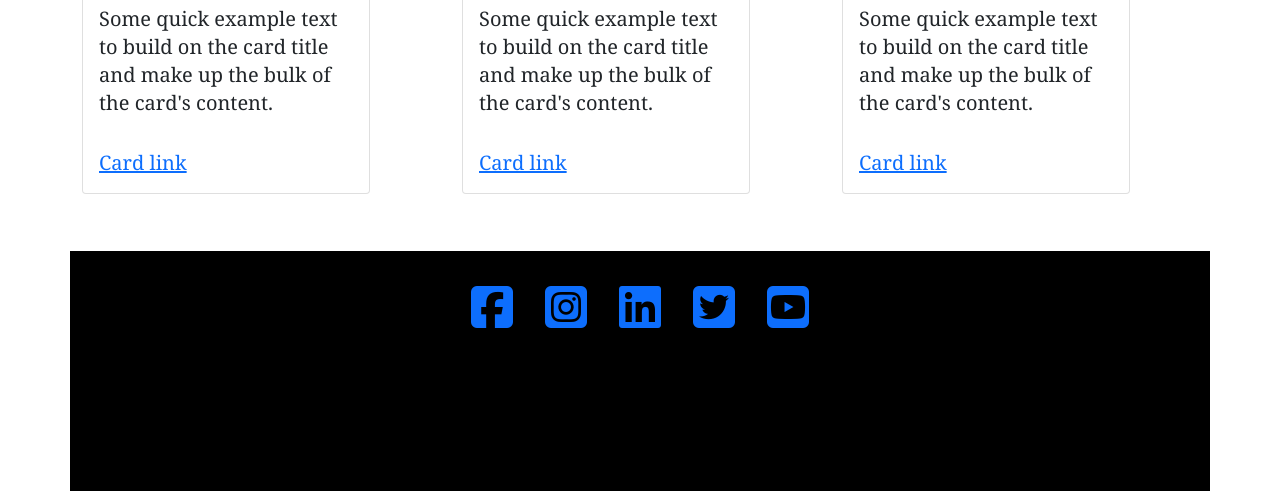
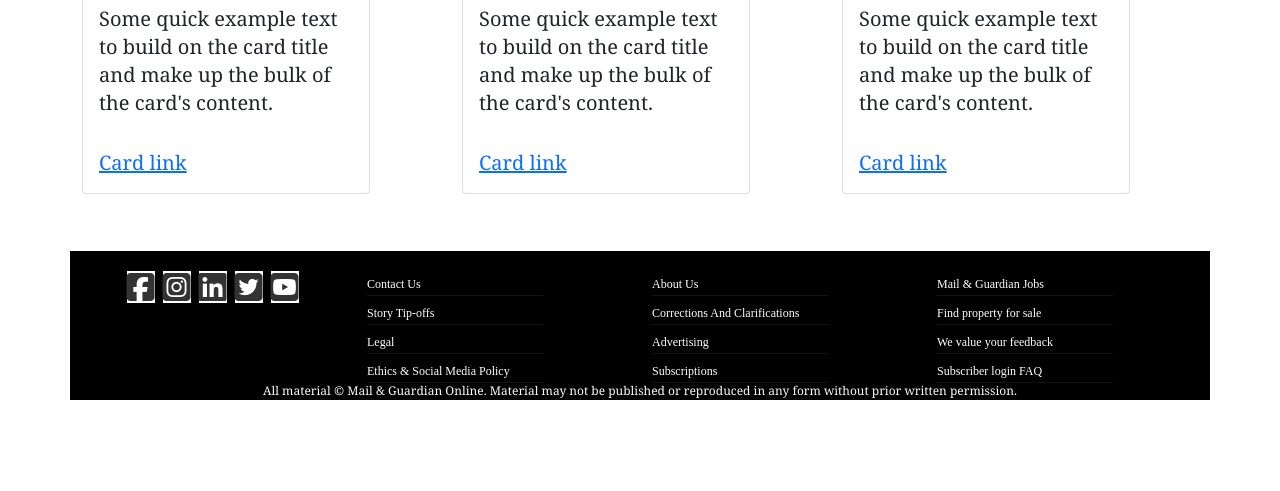
Before and after one commit to Mail-and-Guardian/mg-atavist, a plain HTML site: page index.html in a window 1280 px wide. Shown: the part 1500-1991 px from the top of the page. After the commit the page ends 1916 px from the top, so only its background shows below. Drawn offline with nearby package versions, Linux system fonts and the light colour scheme.

Commit message:
footer/hr/footer-links

```diff
--- a/index.html
+++ b/index.html
@@ -7,7 +7,7 @@
     <link href="https://cdn.jsdelivr.net/npm/bootstrap@5.0.1/dist/css/bootstrap.min.css" rel="stylesheet" integrity="sha384-+0n0xVW2eSR5OomGNYDnhzAbDsOXxcvSN1TPprVMTNDbiYZCxYbOOl7+AMvyTG2x" crossorigin="anonymous">
     <link rel="stylesheet" href="style.css">
     <script src="https://kit.fontawesome.com/c9bb00c980.js" crossorigin="anonymous"></script>
-    <title>Ativist</title>
+    <title>Atavist</title>
 </head>
 <body>
     <header>
@@ -15,8 +15,8 @@
         <a href="https://mg.co.za/"><img src="https://mg.co.za/logo-white-467.png" alt="Mail and Guardian Logo Banner"></a>
         </div>
 
-        <div class="container d-flex justify-content-center fs-1 fst-italic fa-bold my-3">
-            <h1>Activist</h1>
+        <div class="container d-flex justify-content-center fst-italic fa-bold my-3">
+            <h1>Atavist</h1>
         </div>
     </header>
 
@@ -191,17 +191,52 @@
     </section>
 
     <footer class="container">
-        <div class="social-icons d-flex justify-content-center">
-            <a href="https://www.facebook.com/MailGuardian"><i class="fab fa-facebook-square"></i></a>
-            <a href="https://instagram.com/mailandguardian"><i class="fab fa-instagram-square"></i></a>
-            <a href="https://www.linkedin.com/company/mail-&-guardian"><i class="fab fa-linkedin"></i></a>
-            <a href="https://twitter.com/intent/follow?source=followbutton&variant=1.0&screen_name=mailandguardian"><i class="fab fa-twitter-square"></i></a>
-            <a href="https://www.youtube.com/user/MGOnlineVideo/"><i class="fab fa-youtube-square"></i></a>
 
+        <div class="row">
+            <div class="col col-sm-12 col-md-3">
+                <div class="container d-flex justify-content-center">
+                <a href="https://www.facebook.com/MailGuardian"><i class="fab fa-facebook-square"></i></a>
+                <a href="https://instagram.com/mailandguardian"><i class="fab fa-instagram-square"></i></a>
+                <a href="https://www.linkedin.com/company/mail-&-guardian"><i class="fab fa-linkedin"></i></a>
+                <a href="https://twitter.com/intent/follow?source=followbutton&variant=1.0&screen_name=mailandguardian"><i class="fab fa-twitter-square"></i></a>
+                <a href="https://www.youtube.com/user/MGOnlineVideo/"><i class="fab fa-youtube-square"></i></a>
+                </div>
 
-
+            </div>
+            <br>
+            <div class="col col-sm-12 col-md-3">
+                <a href="https://mg.co.za/contact-us/">Contact Us</a>
+                <hr>
+                <a href="https://mg.co.za/story-tip-offs/">Story Tip-offs</a>
+                <hr>
+                <a href="https://mg.co.za/privacy-policy/">Legal</a>
+                <hr>
+                <a href="https://mg.co.za/ethics-and-social-media-policy/">Ethics & Social Media Policy</a>
+                <hr>
+            </div>
+            <div class="col col-sm-12 col-md-3">
+                <a href="https://mg.co.za/about-us">About Us</a>
+                <hr>
+                <a href="https://mg.co.za/corrections-and-clarifications/">Corrections And Clarifications</a>
+                <hr>
+                <a href="https://mg.co.za/advertise/">Advertising</a>
+                <hr>
+                <a href="https://mg.co.za/subscribe/">Subscriptions</a>
+                <hr>
+            </div>
+            <div class="col col-sm-12 col-md-3">
+                <a href="https://jobs.mg.co.za/">Mail & Guardian Jobs</a>
+                <hr>
+                <a href="https://property.mg.co.za/">Find property for sale</a>
+                <hr>
+                <a href="https://mg.co.za/we-value-your-opinion/">We value your feedback</a>
+                <hr>
+                <a href="https://mg.co.za/all-your-subscription-questions-answered/">Subscriber login FAQ</a>
+                <hr>
+            </div>
 
         </div>
+        <p class="text-light text-center">All material © Mail & Guardian Online. Material may not be published or reproduced in any form without prior written permission.</p>
     </footer>
 
 
--- a/style.css
+++ b/style.css
@@ -16,19 +16,43 @@ header img {
 }
 
 footer {
-    height: 30vh;
+    height: auto;
     background-color: #000;
     padding-top: 1rem;
 }
 
-footer .social-icons  {
-    font-size: xxx-large;
+footer .fab {
+    margin: 4px;
+    font-size: 2rem;
+    color: #333333;
+    background-color: white;
 }
 
-footer .fab {
-    margin: 1rem;
+footer a {
+    /* position: relative;
+    left: 33vw; */
+    text-decoration: none;
+    color: white;
+    font-family: Droid Sans;
+    font-size: 12px;
 }
 
+footer hr {
+    /* position: relative;
+    left: 33vw; */
+    margin: 0;
+    width: 22vh;
+    color: #4e4e4e;
+    height: 3px;
+}
+
+footer .col-sm-12{
+    margin: 0;
+}
+
+footer p {
+ font-size: 12px;
+}
 /* footer a {
     text-decoration: none;
 } */
```
